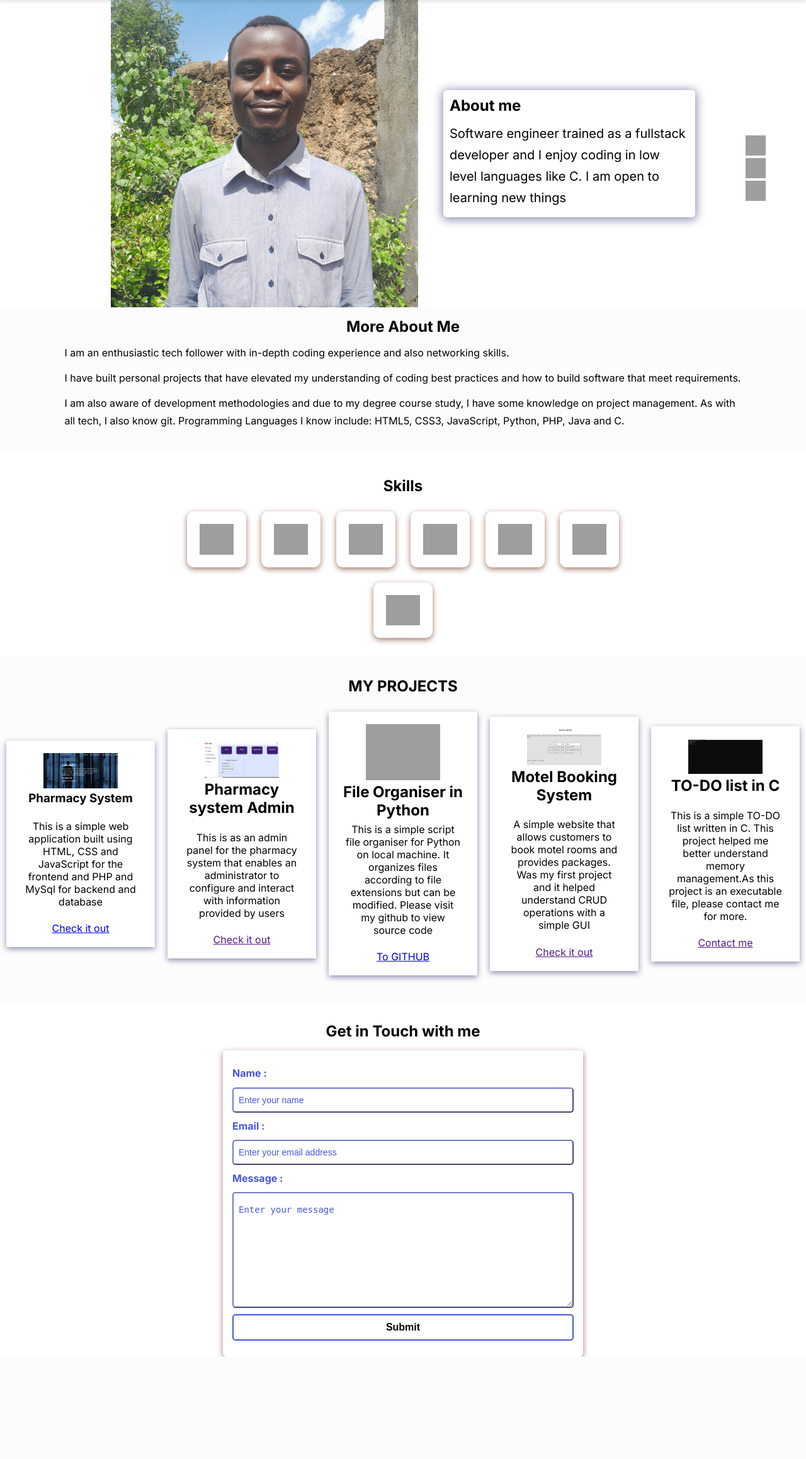
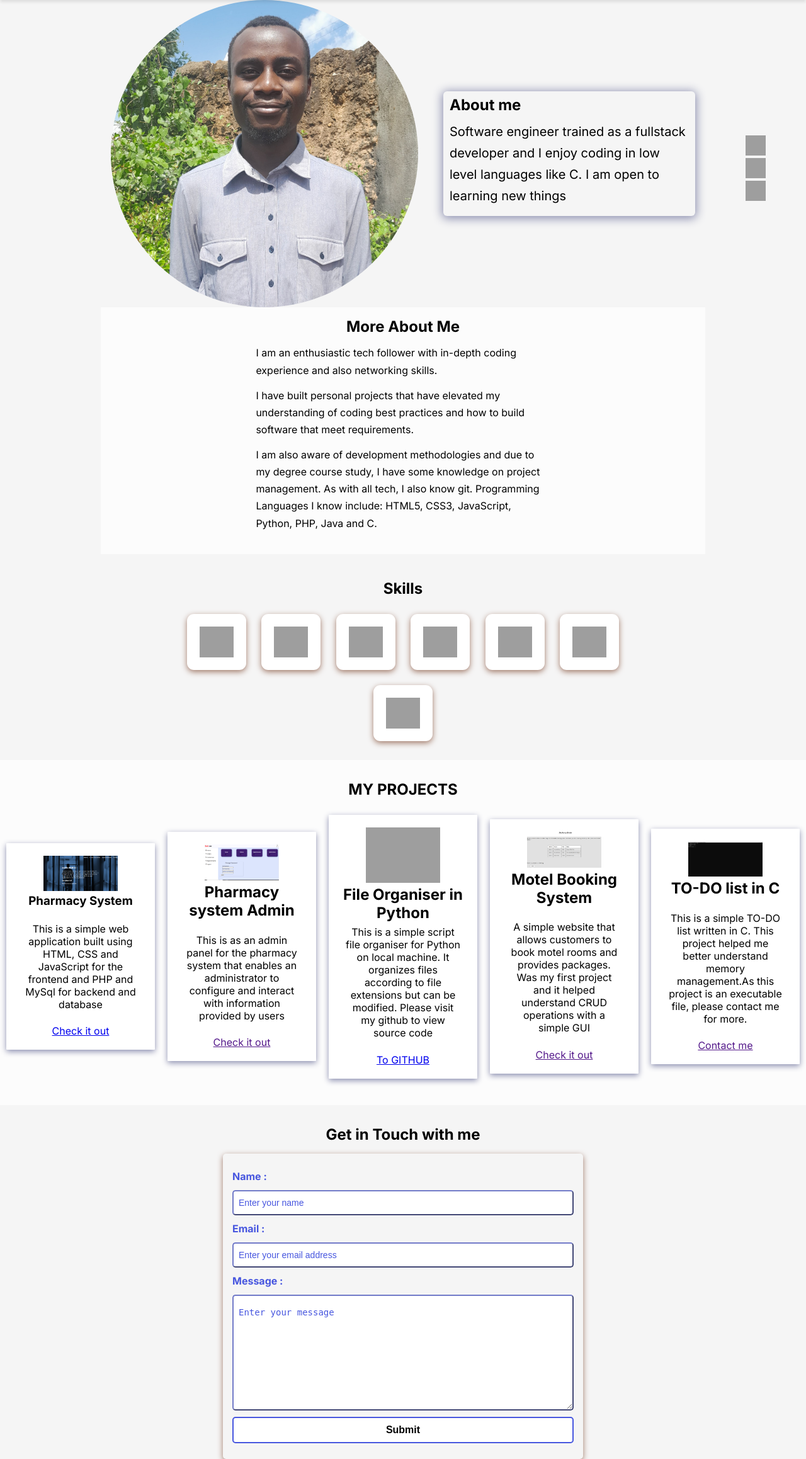
Before and after one commit to ripper19/portfolio, a PHP site: page / in a window 1280 px wide. Shown: the part 77-2394 px from the top of the page at 63% size. Before the commit the page ends 2231 px from the top, so only its background shows below. Run offline with PHP 8.4, Linux system fonts and the light colour scheme; grey boxes are pictures that could not be loaded.

Commit message:
Update index.css

```diff
--- a/assets/index.css
+++ b/assets/index.css
@@ -9,6 +9,7 @@ html{
 }
 body{
     font-family: 'Inter', sans-serif;
+    background: whitesmoke;
 }
 ul{
     list-style-type: none;
@@ -71,10 +72,12 @@ nav ul li{
 .mine-img{
     height: 30.5rem;
     width: 30.5rem;
+    border-radius: 50%;
 }
 .abt{
     width: 25rem;
     padding: 0.625rem;
+    line-height: 1;
     border-radius: 6px;
     box-shadow: 0px 2px 15px 2px #8b8eaf;
 }
@@ -88,7 +91,9 @@ nav ul li{
 }
 .more-about{
     background-color: #fcfcfc;
-    padding: 1rem 6rem;
+    padding: 1rem 15rem;
+    margin-left: 10rem;
+    width: 75%;
 }
 .more-about h2{
     margin-bottom: 0.5rem;
@@ -260,8 +265,8 @@ outline: none;
         gap: 0;
     }
     .mine-img{
-        height: 25.5rem;
-        width: 25.5rem;
+        height: 30.5rem;
+        width: 27rem;
         border-radius: 10%;
     }
     .abt{
```
